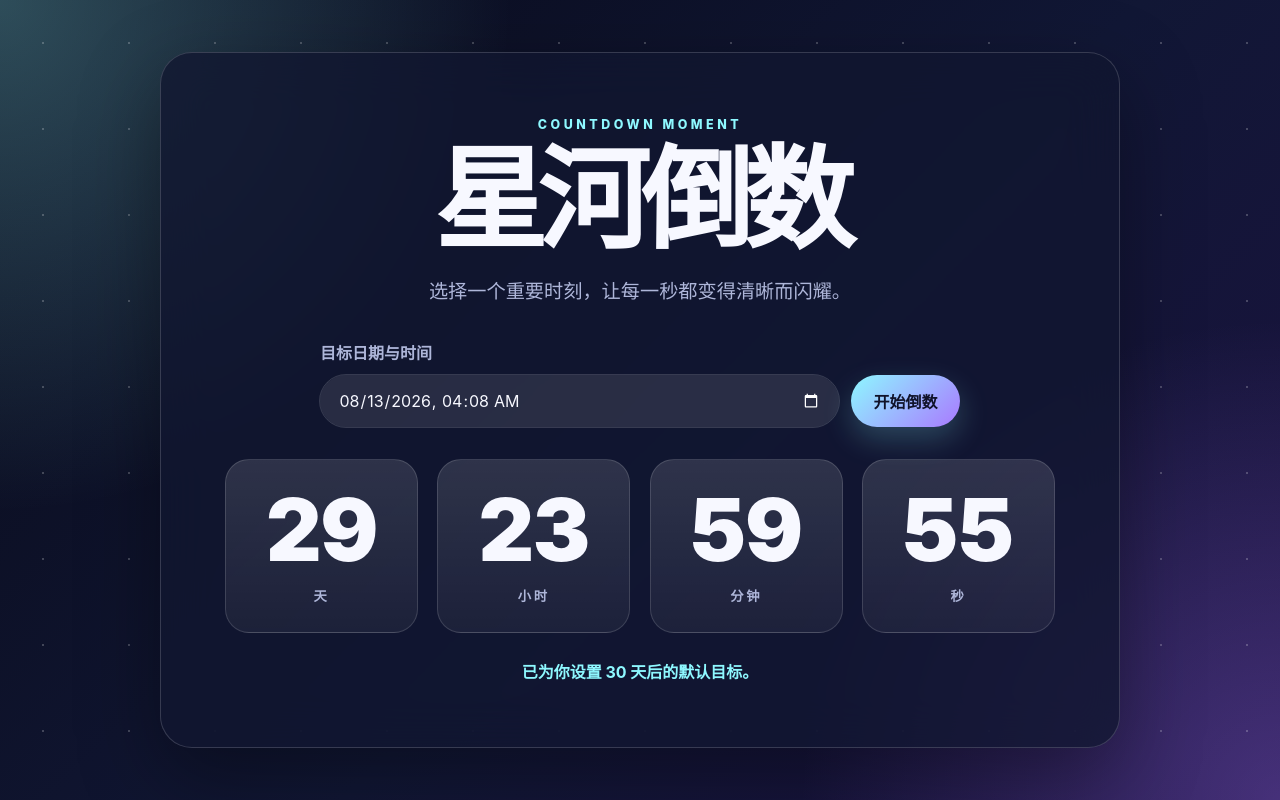
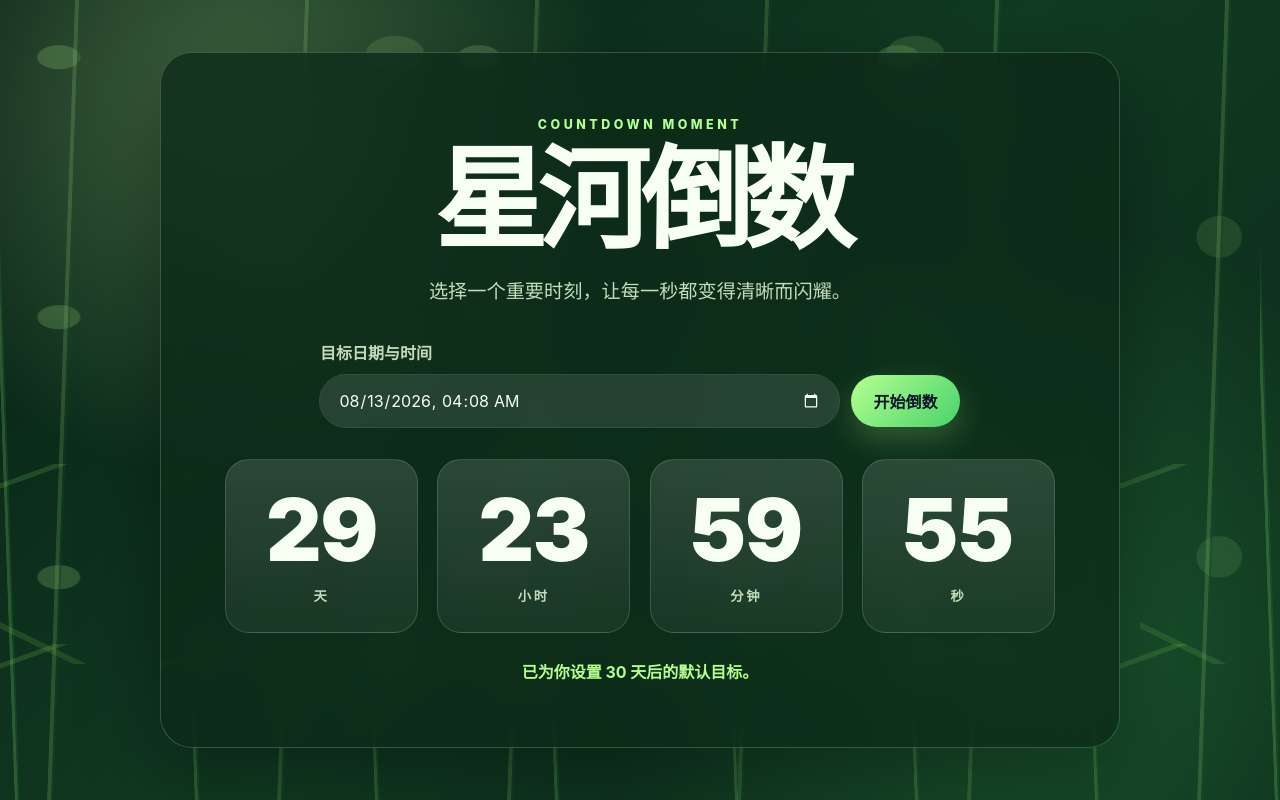
Before and after one commit to g-79314794-lab/timeweb, a plain HTML site: page index.html in a window 1280 px wide. Drawn offline with Linux system fonts and the light colour scheme.

Commit message:
Change countdown background to bamboo forest

```diff
--- a/styles.css
+++ b/styles.css
@@ -1,13 +1,13 @@
 :root {
   color-scheme: dark;
-  --bg: #090b1a;
-  --card: rgba(17, 22, 48, 0.78);
-  --card-border: rgba(255, 255, 255, 0.16);
-  --text: #f7f8ff;
-  --muted: #aeb6d9;
-  --accent: #8ef8ff;
-  --accent-strong: #a979ff;
-  --shadow: rgba(0, 0, 0, 0.36);
+  --bg: #071f13;
+  --card: rgba(12, 42, 24, 0.78);
+  --card-border: rgba(219, 255, 205, 0.2);
+  --text: #f7fff2;
+  --muted: #c5dcbc;
+  --accent: #b5ff8f;
+  --accent-strong: #48d36c;
+  --shadow: rgba(0, 0, 0, 0.34);
 }
 
 * {
@@ -20,10 +20,11 @@ body {
   font-family: Inter, "PingFang SC", "Microsoft YaHei", sans-serif;
   color: var(--text);
   background:
-    radial-gradient(circle at top left, rgba(142, 248, 255, 0.28), transparent 32rem),
-    radial-gradient(circle at bottom right, rgba(169, 121, 255, 0.3), transparent 30rem),
-    linear-gradient(135deg, #090b1a 0%, #111735 55%, #1b1140 100%);
+    radial-gradient(circle at 18% 12%, rgba(205, 255, 170, 0.28), transparent 24rem),
+    radial-gradient(circle at 82% 84%, rgba(72, 211, 108, 0.24), transparent 28rem),
+    linear-gradient(135deg, #071f13 0%, #113b22 50%, #0b2818 100%);
   overflow-x: hidden;
+  isolation: isolate;
 }
 
 body::before {
@@ -32,11 +33,30 @@ body::before {
   pointer-events: none;
   content: "";
   background-image:
-    radial-gradient(#ffffff 0.75px, transparent 0.75px),
-    radial-gradient(#8ef8ff 0.65px, transparent 0.65px);
-  background-position: 0 0, 42px 38px;
-  background-size: 86px 86px, 110px 110px;
-  opacity: 0.22;
+    linear-gradient(88deg, transparent 0 7%, rgba(152, 231, 118, 0.45) 7.3% 8.4%, rgba(38, 119, 54, 0.55) 8.7% 9.2%, transparent 9.6% 19%),
+    linear-gradient(92deg, transparent 0 15%, rgba(197, 255, 145, 0.32) 15.3% 16.5%, rgba(22, 88, 40, 0.44) 16.8% 17.4%, transparent 17.8% 31%),
+    radial-gradient(ellipse at 14% 22%, rgba(188, 255, 147, 0.38) 0 4%, transparent 4.4%),
+    radial-gradient(ellipse at 76% 18%, rgba(188, 255, 147, 0.28) 0 5%, transparent 5.4%),
+    radial-gradient(ellipse at 54% 74%, rgba(188, 255, 147, 0.22) 0 6%, transparent 6.4%);
+  background-position: 0 0, 36px 0, 0 0, 0 0, 0 0;
+  background-size: 180px 100%, 230px 100%, 420px 260px, 520px 300px, 480px 320px;
+  z-index: -1;
+  opacity: 0.5;
+}
+
+body::after {
+  position: fixed;
+  inset: auto 0 0;
+  height: 42vh;
+  pointer-events: none;
+  content: "";
+  background:
+    linear-gradient(160deg, transparent 8%, rgba(144, 229, 94, 0.24) 8.4% 10.2%, transparent 10.6% 100%),
+    linear-gradient(26deg, transparent 12%, rgba(144, 229, 94, 0.2) 12.4% 14.2%, transparent 14.6% 100%);
+  background-size: 160px 180px, 190px 200px;
+  filter: blur(0.2px);
+  z-index: -1;
+  opacity: 0.72;
 }
 
 .countdown-shell {
@@ -121,14 +141,14 @@ button {
   font-weight: 900;
   cursor: pointer;
   background: linear-gradient(135deg, var(--accent), var(--accent-strong));
-  box-shadow: 0 12px 30px rgba(142, 248, 255, 0.22);
+  box-shadow: 0 12px 30px rgba(181, 255, 143, 0.22);
   transition: transform 180ms ease, box-shadow 180ms ease;
 }
 
 button:hover,
 button:focus-visible {
   transform: translateY(-2px);
-  box-shadow: 0 16px 36px rgba(169, 121, 255, 0.32);
+  box-shadow: 0 16px 36px rgba(72, 211, 108, 0.32);
 }
 
 .countdown-grid {
```
